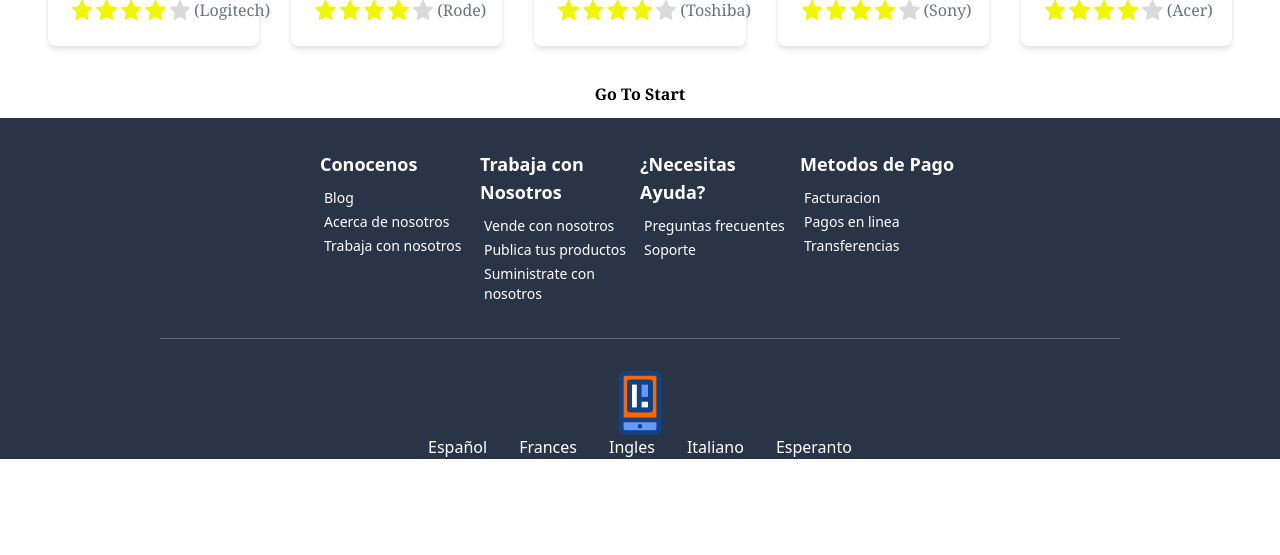
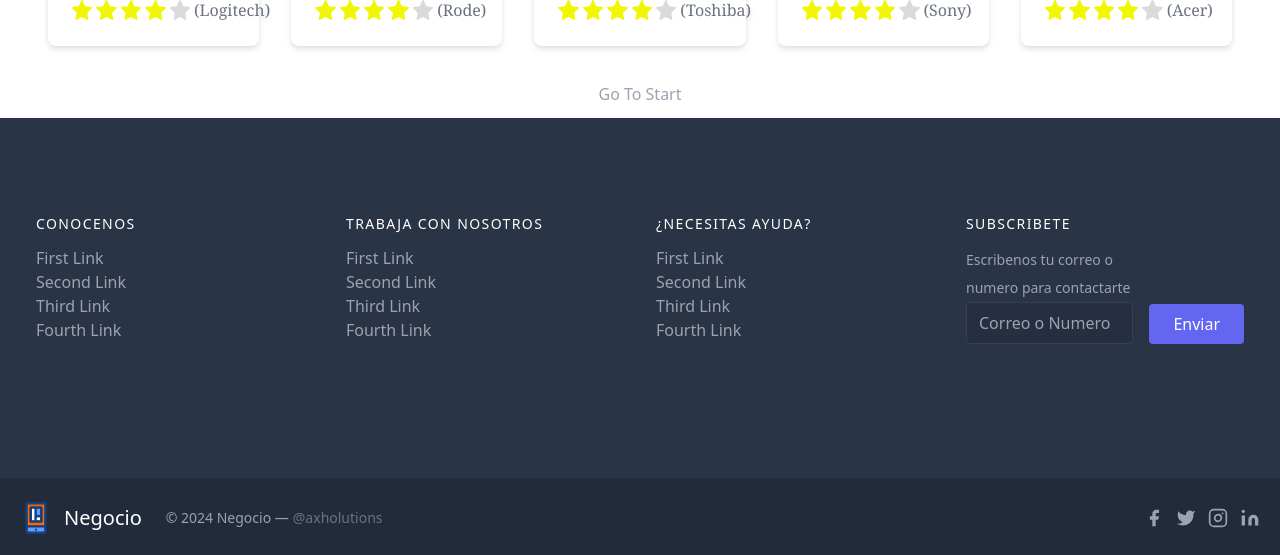
Before and after one commit to MPN69/E-Commerce, a Next.js app: page / in a window 1280 px wide. Shown: the part 683-1238 px from the top of the page. Before the commit the page ends 1142 px from the top, so only its background shows below. Built offline with nearby package versions, Linux system fonts and the light colour scheme.

Commit message:
Cambio en el footer

```diff
--- a/src/components/footer/Footer.tsx
+++ b/src/components/footer/Footer.tsx
@@ -1,5 +1,5 @@
 "use client";
-import React from "react";
+import React, { ChangeEvent, useState } from "react";
 
 const Footer = () => {
   const scrollToTop = () => {
@@ -9,116 +9,202 @@ const Footer = () => {
     });
   };
 
+  const [correoDestino, setCorreoDestino] = useState("");
+  const [cuerpo, setCuerpo] = useState("");
+
+  const handleAsuntoChange = (event: ChangeEvent<HTMLInputElement>) => {
+    setCuerpo(event.target.value);
+  };
+
+  const enviarCorreo = () => {
+    // Reemplaza "destinatario@dominio.com" con la dirección de correo electrónico a la que deseas enviar el correo
+    const destinatario = "penanavarromanuel85@gmail.com";
+
+    // Construye el enlace de correo electrónico con el asunto
+    const link = `mailto:${destinatario}?subject=Quiero Solicitar informacion&body=${encodeURIComponent(
+      cuerpo
+    )}`;
+
+    // Abre el cliente de correo predeterminado
+    window.location.href = link;
+  };
+
   return (
-    <div className="flex flex-col bg-themed-blue">
+    <footer className="text-gray-400 bg-themed-blue body-font">
       <button
-        className="p-3 text-center bg-white hover:bg-gray-300 ease-in-out delay-100 duration-300 hover:text-gray-600"
+        className="p-3 text-center bg-white hover:bg-gray-300 ease-in-out delay-100 duration-300 hover:text-gray-600 w-full"
         onClick={scrollToTop}
       >
-        <p className="font-bold font-serif">Go To Start</p>
+        <p className="body-font">Go To Start</p>
       </button>
-      <div className="flex justify-center w-full">
-        <div className="grid grid-cols-4 w-1/2 py-8">
-          <div className="flex flex-col">
-            <h1 className="Title text-white font-bold text-lg text-start mb-2">
-              Conocenos
-            </h1>
-            <a
-              className="text-white text-sm my-0.5 ml-1 hover:text-blue-400 transition-colors"
-              href="#"
-            >
-              Blog
-            </a>
-            <a
-              className="text-white text-sm my-0.5 ml-1 hover:text-blue-400 transition-colors"
-              href="#"
-            >
-              Acerca de nosotros
-            </a>
-            <a
-              className="text-white text-sm my-0.5 ml-1 hover:text-blue-400 transition-colors"
-              href="#"
-            >
-              Trabaja con nosotros
-            </a>
+      <div className="container px-5 py-24 mx-auto">
+        <div className="flex flex-wrap md:text-left text-center order-first w-full">
+          <div className="lg:w-1/4 md:w-1/2 w-full px-4">
+            <h2 className="title-font font-medium text-white tracking-widest text-sm mb-3">
+              CONOCENOS
+            </h2>
+            <nav className="list-none mb-10">
+              <li>
+                <a className="text-gray-400 hover:text-white">First Link</a>
+              </li>
+              <li>
+                <a className="text-gray-400 hover:text-white">Second Link</a>
+              </li>
+              <li>
+                <a className="text-gray-400 hover:text-white">Third Link</a>
+              </li>
+              <li>
+                <a className="text-gray-400 hover:text-white">Fourth Link</a>
+              </li>
+            </nav>
           </div>
-          <div className="flex flex-col">
-            <h1 className="Title text-white font-bold text-lg text-start mb-2">
-              Trabaja con Nosotros
-            </h1>
-            <a
-              className="text-white text-sm my-0.5 ml-1 hover:text-blue-400 transition-colors"
-              href="#"
-            >
-              Vende con nosotros
-            </a>
-            <a
-              className="text-white text-sm my-0.5 ml-1 hover:text-blue-400 transition-colors"
-              href="#"
-            >
-              Publica tus productos
-            </a>
-            <a
-              className="text-white text-sm my-0.5 ml-1 hover:text-blue-400 transition-colors"
-              href="#"
-            >
-              Suministrate con nosotros
-            </a>
+          <div className="lg:w-1/4 md:w-1/2 w-full px-4">
+            <h2 className="title-font font-medium text-white tracking-widest text-sm mb-3">
+              TRABAJA CON NOSOTROS
+            </h2>
+            <nav className="list-none mb-10">
+              <li>
+                <a className="text-gray-400 hover:text-white">First Link</a>
+              </li>
+              <li>
+                <a className="text-gray-400 hover:text-white">Second Link</a>
+              </li>
+              <li>
+                <a className="text-gray-400 hover:text-white">Third Link</a>
+              </li>
+              <li>
+                <a className="text-gray-400 hover:text-white">Fourth Link</a>
+              </li>
+            </nav>
           </div>
-          <div className="flex flex-col">
-            <h1 className="Title text-white font-bold text-lg text-start mb-2">
-              ¿Necesitas Ayuda?
-            </h1>
-            <a
-              className="text-white text-sm my-0.5 ml-1 hover:text-blue-400 transition-colors"
-              href="#"
-            >
-              Preguntas frecuentes
-            </a>
-            <a
-              className="text-white text-sm my-0.5 ml-1 hover:text-blue-400 transition-colors"
-              href="#"
-            >
-              Soporte
-            </a>
+          <div className="lg:w-1/4 md:w-1/2 w-full px-4">
+            <h2 className="title-font font-medium text-white tracking-widest text-sm mb-3">
+              ¿NECESITAS AYUDA?
+            </h2>
+            <nav className="list-none mb-10">
+              <li>
+                <a className="text-gray-400 hover:text-white">First Link</a>
+              </li>
+              <li>
+                <a className="text-gray-400 hover:text-white">Second Link</a>
+              </li>
+              <li>
+                <a className="text-gray-400 hover:text-white">Third Link</a>
+              </li>
+              <li>
+                <a className="text-gray-400 hover:text-white">Fourth Link</a>
+              </li>
+            </nav>
           </div>
-          <div className="flex flex-col">
-            <h1 className="Title text-white font-bold text-lg text-start mb-2">
-              Metodos de Pago
-            </h1>
-            <a
-              className="text-white text-sm my-0.5 ml-1 hover:text-blue-400 transition-colors"
-              href="#"
-            >
-              Facturacion
-            </a>
-            <a
-              className="text-white text-sm my-0.5 ml-1 hover:text-blue-400 transition-colors"
-              href="#"
-            >
-              Pagos en linea
-            </a>
-            <a
-              className="text-white text-sm my-0.5 ml-1 hover:text-blue-400 transition-colors"
-              href="#"
-            >
-              Transferencias
-            </a>
+          <div className="lg:w-1/4 md:w-1/2 w-full px-4">
+            <h2 className="title-font font-medium text-white tracking-widest text-sm mb-3">
+              SUBSCRIBETE
+            </h2>
+            <div className="flex xl:flex-nowrap md:flex-nowrap lg:flex-wrap flex-wrap justify-center items-end md:justify-start">
+              <div className="relative w-40 sm:w-auto xl:mr-4 lg:mr-0 sm:mr-4 mr-2">
+                <label
+                  htmlFor="footer-field"
+                  className="leading-7 text-sm text-gray-400"
+                >
+                  Escribenos tu correo o numero para contactarte
+                </label>
+                <input
+                  placeholder="Correo o Numero"
+                  type="text"
+                  id="footer-field"
+                  name="footer-field"
+                  value={cuerpo}
+                  onChange={handleAsuntoChange}
+                  className="w-full bg-gray-800 rounded border bg-opacity-40 border-gray-700 focus:bg-transparent focus:ring-2 focus:ring-indigo-900 focus:border-indigo-500 text-base outline-none text-gray-100 py-1 px-3 leading-8 transition-colors duration-200 ease-in-out"
+                />
+              </div>
+              <button
+                className="lg:mt-2 xl:mt-0 flex-shrink-0 inline-flex text-white bg-indigo-500 border-0 py-2 px-6 focus:outline-none hover:bg-indigo-600 rounded"
+                onClick={enviarCorreo}
+              >
+                Enviar
+              </button>
+            </div>
           </div>
         </div>
       </div>
-      <hr className="mb-8 w-3/4 rounded-full self-center opacity-30" />
-      <div className=" flex flex-col items-center">
-        <img src="/logo.svg" alt="Logo Marca" className="w-16" />
-        <div className="flex flex-row gap-8">
-          <a className="text-white" href="#">Español</a>
-          <a className="text-white" href="#">Frances</a>
-          <a className="text-white" href="#">Ingles</a>
-          <a className="text-white" href="#">Italiano</a>
-          <a className="text-white" href="#">Esperanto</a>
+      <div className="bg-gray-800 bg-opacity-75">
+        <div className="container px-5 py-6 mx-auto flex items-center sm:flex-row flex-col">
+          <a className="flex title-font font-medium items-center md:justify-start justify-center text-white">
+            <img src="/logo.svg" alt="Logo" />
+            <span className="ml-3 text-xl">Negocio</span>
+          </a>
+          <p className="text-sm text-gray-400 sm:ml-6 sm:mt-0 mt-4">
+            © 2024 Negocio —
+            <a
+              href="https://www.linkedin.com/in/manuel-pena-navarro-129573287/"
+              className="text-gray-500 ml-1"
+              target="_blank"
+              rel="noopener noreferrer"
+            >
+              @axholutions
+            </a>
+          </p>
+          <span className="inline-flex sm:ml-auto sm:mt-0 mt-4 justify-center sm:justify-start">
+            <a className="text-gray-400">
+              <svg
+                fill="currentColor"
+                stroke-linecap="round"
+                stroke-linejoin="round"
+                stroke-width="2"
+                className="w-5 h-5"
+                viewBox="0 0 24 24"
+              >
+                <path d="M18 2h-3a5 5 0 00-5 5v3H7v4h3v8h4v-8h3l1-4h-4V7a1 1 0 011-1h3z"></path>
+              </svg>
+            </a>
+            <a className="ml-3 text-gray-400">
+              <svg
+                fill="currentColor"
+                stroke-linecap="round"
+                stroke-linejoin="round"
+                stroke-width="2"
+                className="w-5 h-5"
+                viewBox="0 0 24 24"
+              >
+                <path d="M23 3a10.9 10.9 0 01-3.14 1.53 4.48 4.48 0 00-7.86 3v1A10.66 10.66 0 013 4s-4 9 5 13a11.64 11.64 0 01-7 2c9 5 20 0 20-11.5a4.5 4.5 0 00-.08-.83A7.72 7.72 0 0023 3z"></path>
+              </svg>
+            </a>
+            <a className="ml-3 text-gray-400">
+              <svg
+                fill="none"
+                stroke="currentColor"
+                stroke-linecap="round"
+                stroke-linejoin="round"
+                stroke-width="2"
+                className="w-5 h-5"
+                viewBox="0 0 24 24"
+              >
+                <rect width="20" height="20" x="2" y="2" rx="5" ry="5"></rect>
+                <path d="M16 11.37A4 4 0 1112.63 8 4 4 0 0116 11.37zm1.5-4.87h.01"></path>
+              </svg>
+            </a>
+            <a className="ml-3 text-gray-400">
+              <svg
+                fill="currentColor"
+                stroke="currentColor"
+                stroke-linecap="round"
+                stroke-linejoin="round"
+                stroke-width="0"
+                className="w-5 h-5"
+                viewBox="0 0 24 24"
+              >
+                <path
+                  stroke="none"
+                  d="M16 8a6 6 0 016 6v7h-4v-7a2 2 0 00-2-2 2 2 0 00-2 2v7h-4v-7a6 6 0 016-6zM2 9h4v12H2z"
+                ></path>
+                <circle cx="4" cy="4" r="2" stroke="none"></circle>
+              </svg>
+            </a>
+          </span>
         </div>
       </div>
-    </div>
+    </footer>
   );
 };
 
```
